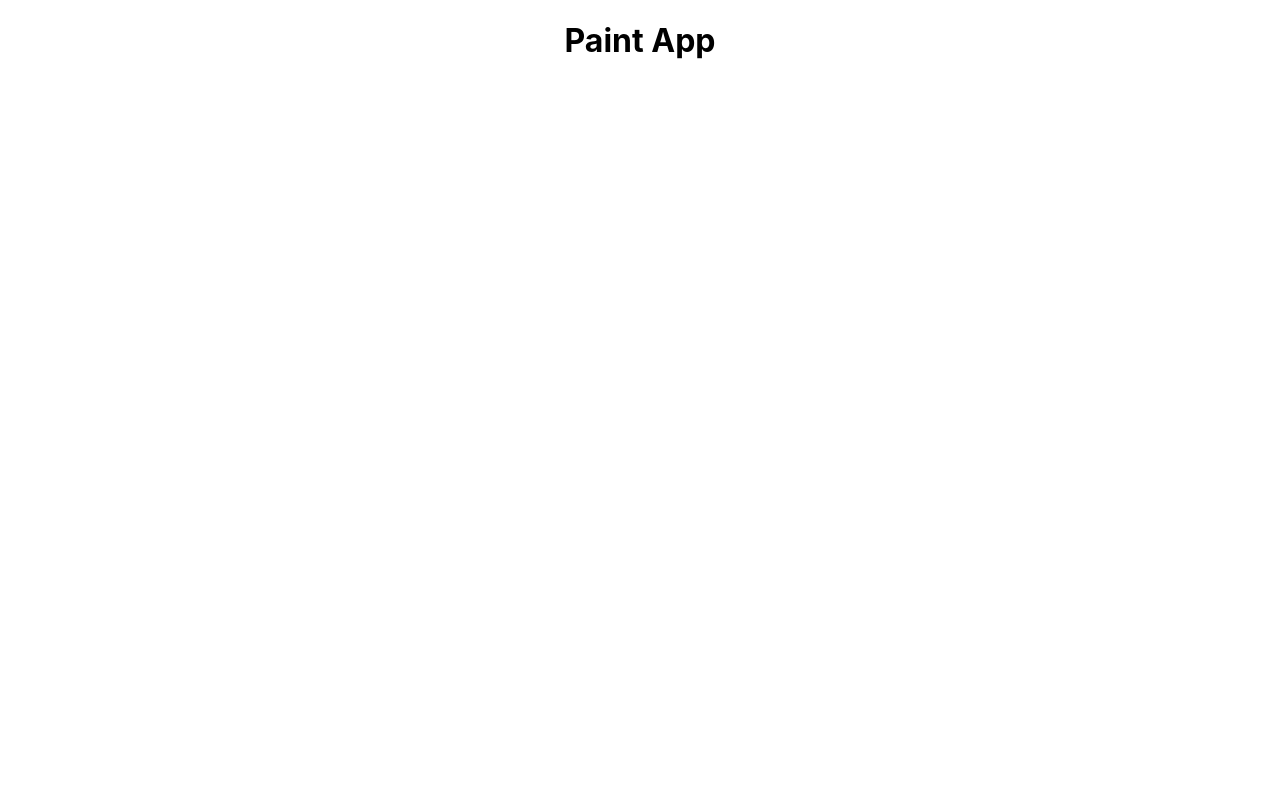
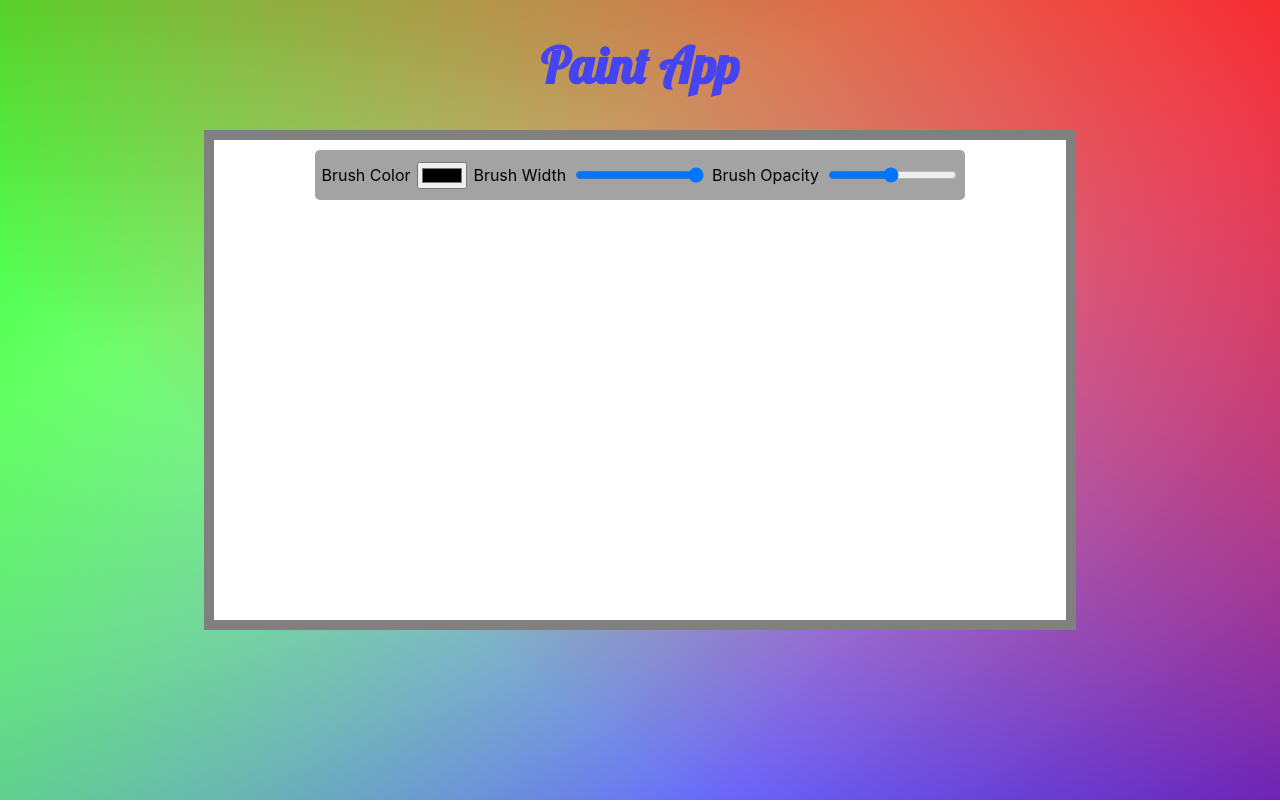
Before and after one commit to miketocoding/paint-app, a React (Create React App) app: page / in a window 1280 px wide. Built offline with nearby package versions, Linux system fonts and the light colour scheme.

Commit message:
Add css
Functioning paint app

```diff
--- a/src/App.css
+++ b/src/App.css
@@ -1,38 +1,43 @@
+@import url('https://fonts.googleapis.com/css2?family=Lobster&display=swap');
+
 .App {
-  text-align: center;
+  width: 100%;
+  height: 100vh;
+  display: flex;
+  flex-direction: column;
+  justify-content: flex-start;
+  align-items: center;
+  /* background-image: linear-gradient(120 deg, #d3b6b6 0%, #7eb8d4 100%); */
+  background: linear-gradient(217deg, rgba(255,0,0,.8), rgba(255,0,0,0) 70.71%),
+            linear-gradient(127deg, rgba(0,255,0,.8), rgba(0,255,0,0) 70.71%),
+            linear-gradient(336deg, rgba(0,0,255,.8), rgba(0,0,255,0) 70.71%);
 }
 
-.App-logo {
-  height: 40vmin;
-  pointer-events: none;
+h1 {
+  font-family: 'Lobster', cursive;
+  font-size: 50px;
+  color: #4644f0;
 }
 
-@media (prefers-reduced-motion: no-preference) {
-  .App-logo {
-    animation: App-logo-spin infinite 20s linear;
-  }
+.draw-area {
+  width: 852px;
+  height: 480px;
+  /* border: 2px solid #c40e0e; */
+  border-width: 10px;
+  border-style: solid;
+  border-color: #808080;
+  position: relative;
+  background-color: white;
 }
 
-.App-header {
-  background-color: #282c34;
-  min-height: 100vh;
+.Menu {
+  width: 650px;
+  height: 50px;
   display: flex;
-  flex-direction: column;
+  justify-content: space-evenly;
+  border-radius: 5px;
   align-items: center;
-  justify-content: center;
-  font-size: calc(10px + 2vmin);
-  color: white;
+  background-color: #a3a3a3;
+  margin: auto;
+  margin-top: 10px;
 }
-
-.App-link {
-  color: #61dafb;
-}
-
-@keyframes App-logo-spin {
-  from {
-    transform: rotate(0deg);
-  }
-  to {
-    transform: rotate(360deg);
-  }
-}
--- a/src/App.js
+++ b/src/App.js
@@ -6,14 +6,18 @@ function App() {
   const canvasRef = useRef(null)
   const ctxRef = useRef(null)
   const [isDrawing, setIsDrawing] = useState(false)
+  const [lineColor, setLineColor] = useState('black')
   const [lineWidth, setLineWidth] = useState(5)
-  const [lineColor, setLineColor] = useState('black')
   const [lineOpacity, setLineOpacity] = useState(0.1)
 
   // initialization when component mounds for the first time
   useEffect(() => {
     // set canvas variable equal to current value of convasRef which is null
     const canvas = canvasRef.current
+    // canvas.width = window.innerWidth * 2
+    // canvas.height = window.innerHeight * 2
+    // canvas.style.width = `${window.innerWidth}px`
+    // canvas.style.height = `${window.innerHeight}px`
     // htmlcanvasElement.getContext() method returns a drawing context on the canvas. `2d` represents a two dimensional rendering context. Variable ctx instead of 'context'
     const ctx = canvas.getContext('2d')
     // CanvasRenderingContext2D.lineCap property of Canvas 2D api determines the shape used to draw the end points of lines
@@ -23,7 +27,7 @@ function App() {
     // specifies the aplha(transparency) value applied to shapes and images drawn onto canvas
     ctx.globalAlpha = lineOpacity
     // specifies color, gradient, or pattern to use for the strokes(outlines) around shapes. Default is #000 black
-    ctx.strokestyle = lineColor
+    ctx.strokeStyle = lineColor
     // sets the thickness of lines
     ctx.lineWidth = lineWidth
     // set ctxRef current to ctx
@@ -67,15 +71,19 @@ function App() {
   return (
     <div className="App">
       <h1>Paint App</h1>
-      <div classname="draw-area">
-        {/* <Menu /> */}
+      <div className="draw-area">
+        <Menu
+          setLineColor={setLineColor}
+          setLineWidth={setLineWidth}
+          setLineOpacity={setLineOpacity}
+        />
         <canvas
           onMouseDown={startDrawing}
           onMouseUp={endDrawing}
           onMouseMove={draw}
           ref={canvasRef}
-          width={`1280px`}
-          height={`720px`}
+          width={`852px`}
+          height={`480px`}
         />
       </div>
     </div>
--- a/src/components/Menu.js
+++ b/src/components/Menu.js
@@ -1,12 +1,12 @@
 import React from 'react'
 import './../App.css'
 
-const Menu = ({ setLineColor, setLineWidth, setLineOpacity}) => {
+const Menu = ({ setLineColor, setLineWidth, setLineOpacity }) => {
     return (
         <div className="Menu">
             <label>Brush Color</label>
             <input
-                type = 'color'
+                type='color'
                 onChange={(event) => {
                     setLineColor(event.target.value)
                 }}
```
